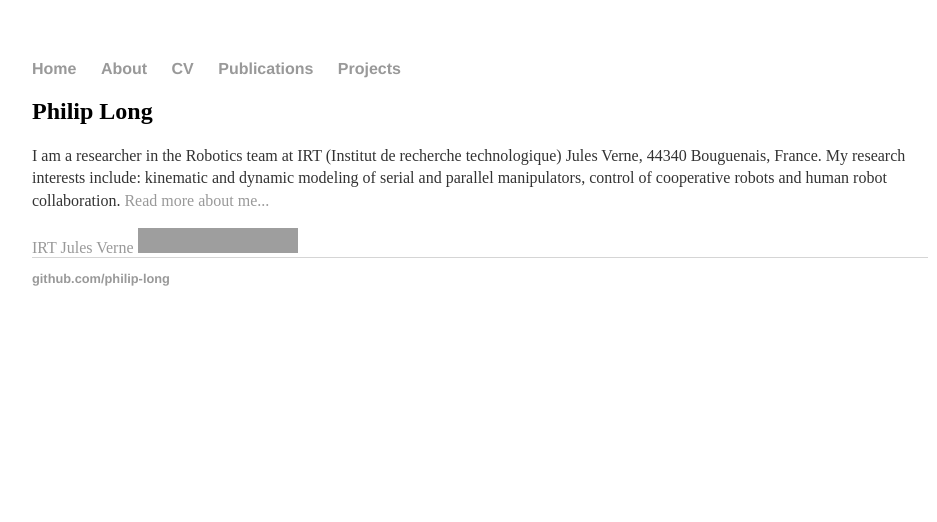
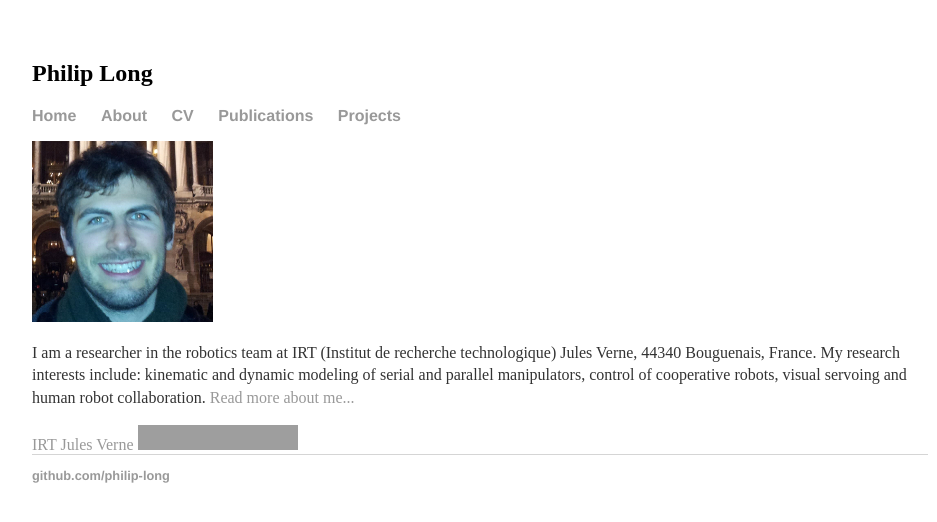
Before and after one commit to philip-long/philip-long.github.io, a Jekyll site: the page built from index.html, in a window 1280 px wide, cut to the strip 0-522 px from the top of the page. Shown: the whole strip, without its empty margins (160-1097 px from the left). Built offline with Jekyll 4.4.1, drawn with Linux system fonts in a browser that asks for light colours; grey boxes are pictures that could not be loaded.

Commit message:
update to description

```diff
--- a/_layouts/default.html
+++ b/_layouts/default.html
@@ -6,6 +6,7 @@
 			<link rel="stylesheet" type="text/css" href="/css/main.css">
 		</head>
 		<body>
+            <h2>Philip Long</h2>
 			<nav>
 	    		<ul>
 	        		<li><a href="/">Home</a></li>
--- a/index.html
+++ b/index.html
@@ -3,13 +3,16 @@ layout: default
 title: Philip Long, PhD, Roboticist
 ---
 <div class="blurb">
-	<h2>Philip Long</h2>
-	<p>I am a researcher in the Robotics team at IRT (Institut de recherche technologique) Jules Verne, 44340 Bouguenais, France.
-       My research interests include: kinematic and dynamic modeling of serial and parallel manipulators, control of cooperative robots and human robot collaboration.
+    <img src="./images/Philip_Long2.png.jpeg" alt="my_photo">
+
+	<p>I am a researcher in the robotics team at IRT (Institut de recherche technologique) Jules Verne, 44340 Bouguenais, France.
+       My research interests include: kinematic and dynamic modeling of serial and parallel manipulators, control of cooperative robots, visual servoing and human robot collaboration.
 
         <a href="/about">Read more about me...</a></p>
 
     <a href="http://www.irt-jules-verne.fr"> IRT Jules Verne </a>
+
+
 
 
     <a href="https://fr.linkedin.com/pub/philip-long/b3/74a/b9a">
```
Also changed, not shown: images/Philip_Long2.png.jpeg (added).
